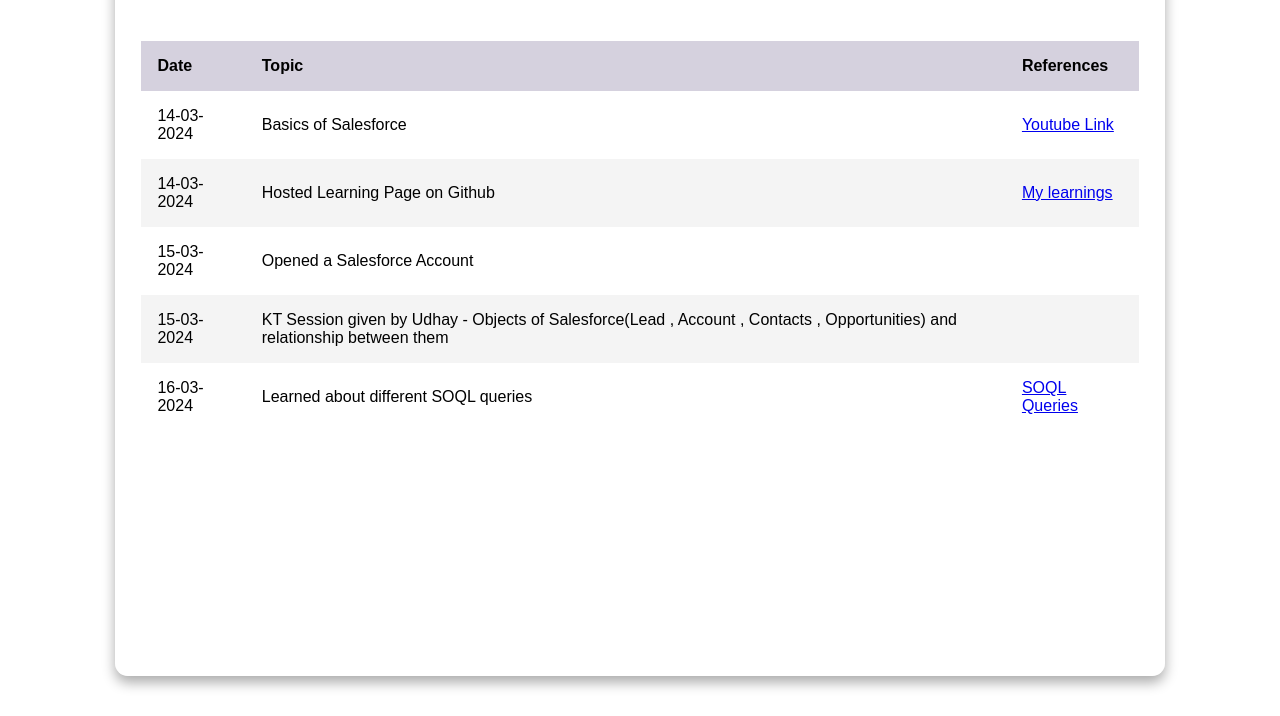
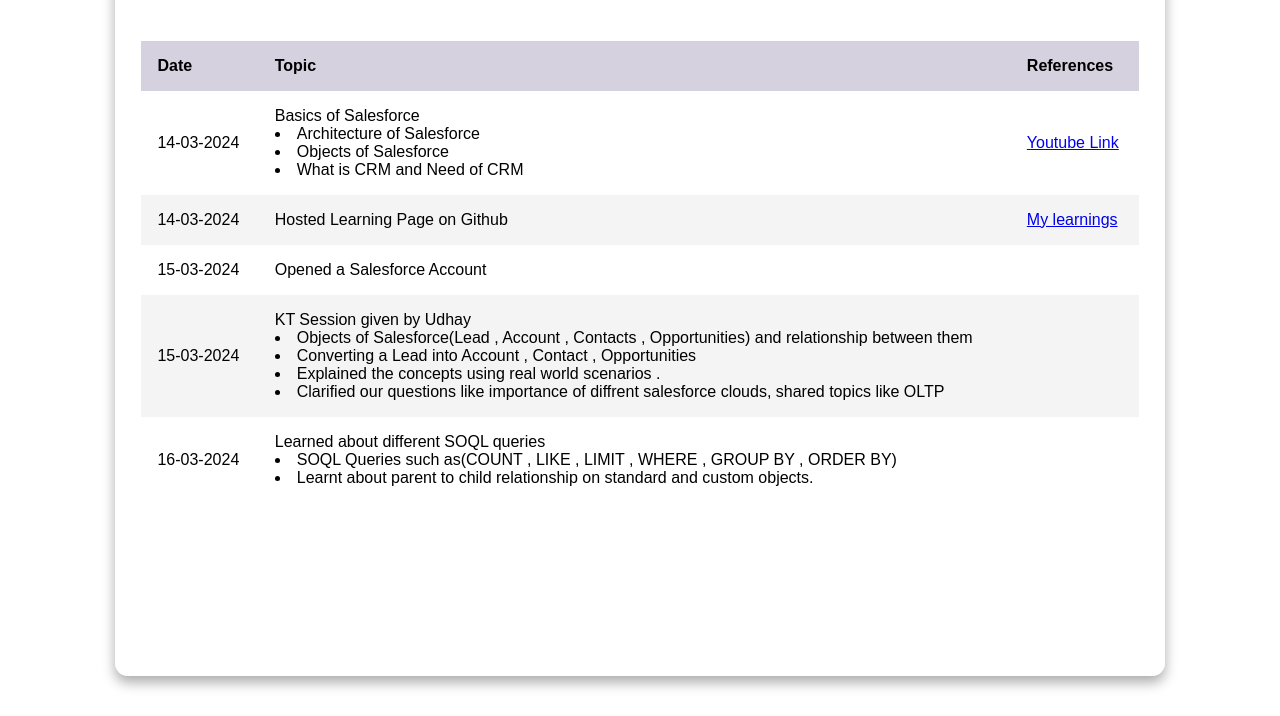
Before and after one commit to AlipsaSahooPS/AlipsaSahoo-Portfolio, a plain HTML site: page index.html in a window 1280 px wide. Shown: the part 84-800 px from the top of the page. Drawn offline with Linux system fonts and the light colour scheme.

Commit message:
second commit

```diff
--- a/index.html
+++ b/index.html
@@ -23,7 +23,12 @@
           <tbody>
             <tr>
               <td>14-03-2024</td>
-              <td>Basics of Salesforce</td>
+              <td>
+                Basics of Salesforce
+                <li>Architecture of Salesforce</li>
+                <li>Objects of Salesforce</li>
+                <li>What is CRM and Need of CRM</li>
+              </td>
               <td>
                 <a href="https://www.youtube.com/watch?v=yrJeQelEsjk"
                   >Youtube Link</a
@@ -47,18 +52,38 @@
             <tr>
               <td>15-03-2024</td>
               <td>
-                KT Session given by Udhay - Objects of Salesforce(Lead , Account
-                , Contacts , Opportunities) and relationship between them
+                KT Session given by Udhay
+                <li>
+                  Objects of Salesforce(Lead , Account , Contacts ,
+                  Opportunities) and relationship between them
+                </li>
+                <li>
+                  Converting a Lead into Account , Contact , Opportunities
+                </li>
+                <li>Explained the concepts using real world scenarios .</li>
+                <li>
+                  Clarified our questions like importance of diffrent salesforce
+                  clouds, shared topics like OLTP
+                </li>
               </td>
               <td><!-- Add a link here --></td>
             </tr>
             <tr>
               <td>16-03-2024</td>
-              <td>Learned about different SOQL queries</td>
               <td>
-                <a href="https://www.youtube.com/watch?v=yrJeQelEsjk"
-                  >SOQL Queries</a
-                >
+                Learned about different SOQL queries
+                <li>
+                  SOQL Queries such as(COUNT , LIKE , LIMIT , WHERE , GROUP BY ,
+                  ORDER BY)
+                </li>
+                <li>
+                  Learnt about parent to child relationship on standard and
+                  custom objects.
+                </li>
+              </td>
+
+              <td>
+                <a href="https://www.youtube.com/watch?v=yrJeQelEsjk"> </a>
               </td>
             </tr>
           </tbody>
```
